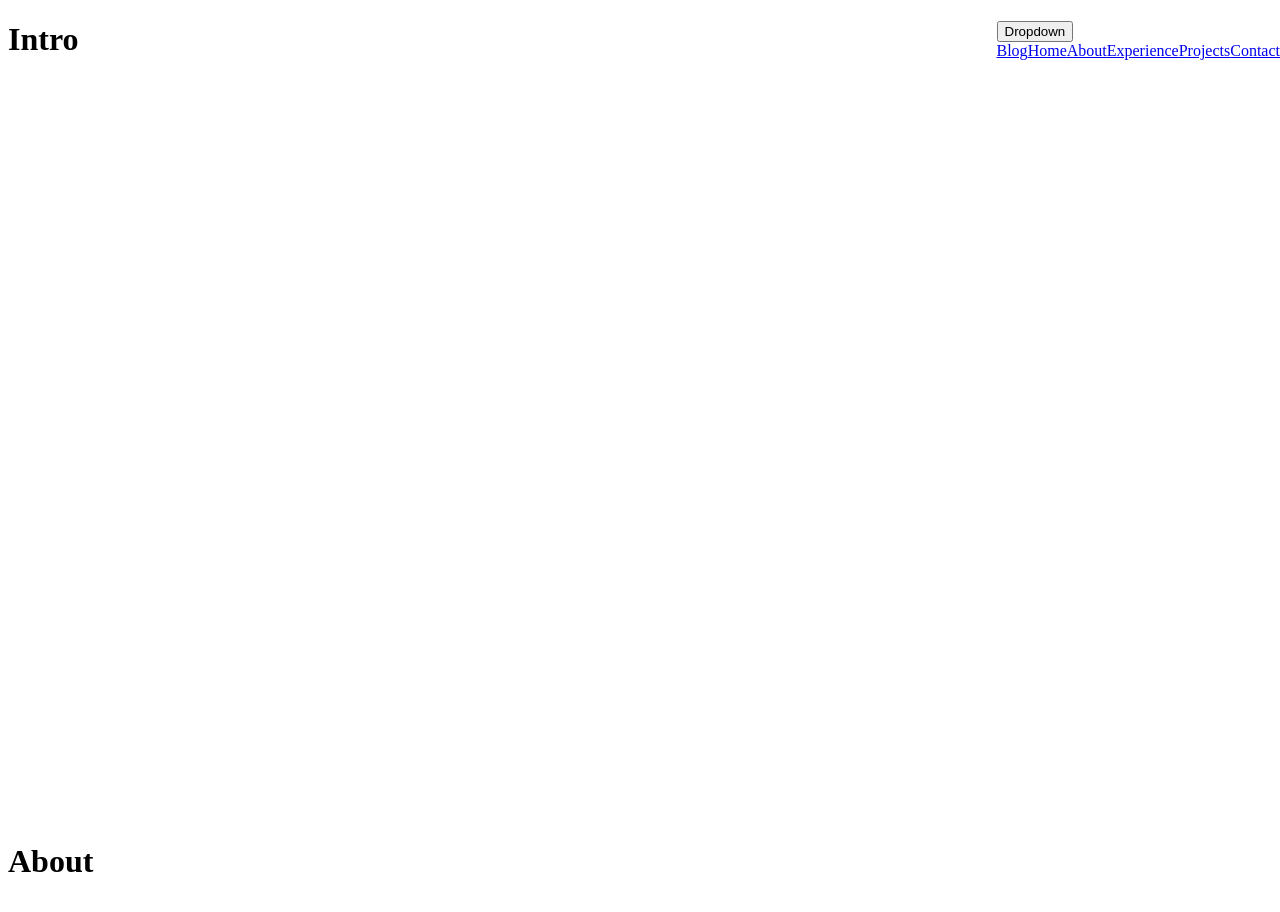
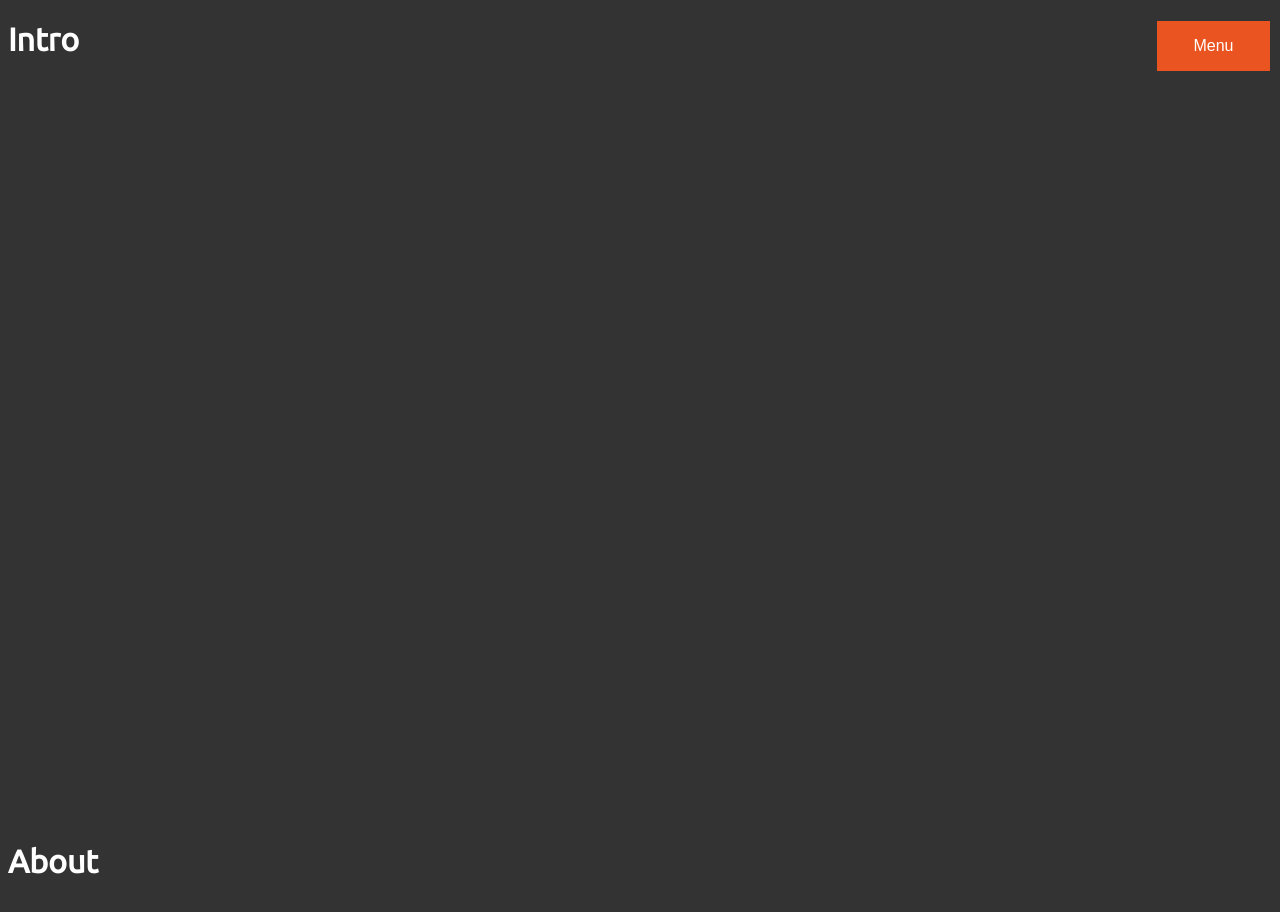
Before and after one commit to SunnyDaye/portfolio, a React (Create React App) app in the folder my-portfolio/: page / in a window 1280 px wide. Shown: the top 912 px of the page. Built offline with nearby package versions, Linux system fonts and the light colour scheme.

Commit message:
Navigation styled and background color determined

```diff
--- a/my-portfolio/src/App.js
+++ b/my-portfolio/src/App.js
@@ -7,6 +7,7 @@ import Experience from './pages/Experience';
 import Projects from './pages/Projects';
 import Contact from './pages/Contact';
 import './pages/pages.css';
+import './app.css';
 
 function App() {
     return (
--- a/my-portfolio/src/Nav.js
+++ b/my-portfolio/src/Nav.js
@@ -4,8 +4,8 @@ import "./nav.css";
 function Nav(){
     return (
         <nav className="nav">
-            <div className="dropdown">
-                <button class="dropbtn">Dropdown</button>
+           <div className="dropdown">
+                <button class="dropbtn">Menu</button>
                 <div className="dropdown-content">
                     <a href="#">Blog</a>
                     <a href="#intro">Home</a>
@@ -16,6 +16,7 @@ function Nav(){
                 </div>
             </div>
         </nav>
+
     );
 
 }
--- /dev/null
+++ b/my-portfolio/src/app.css
@@ -0,0 +1,12 @@
+@import url('https://fonts.googleapis.com/css2?family=Ubuntu');
+html {
+    scroll-behavior: smooth !important;
+    background-color: #333333;
+    color: #ffffff;
+    font-family: 'Ubuntu',sans-serif;
+}
+
+header {
+    position: fixed;
+    right: 10px;
+}
--- a/my-portfolio/src/nav.css
+++ b/my-portfolio/src/nav.css
@@ -1,4 +1,50 @@
 .nav {
-    position: fixed;
-    right: 0;
+
 }
+/* Style The Dropdown Button */
+.dropbtn {
+    background-color: #E95420;
+    color: white;
+    padding: 16px;
+    font-size: 16px;
+    min-width: 113px;
+    border: none;
+    cursor: pointer;
+  }
+
+  /* The container <div> - needed to position the dropdown content */
+  .dropdown {
+    position: relative;
+    display: inline-block;
+  }
+
+  /* Dropdown Content (Hidden by Default) */
+  .dropdown-content {
+    display: none;
+    position: absolute;
+    background-color: #f9f9f9;
+    min-width: 100px;
+    box-shadow: 0px 8px 16px 0px rgba(0,0,0,0.2);
+    z-index: 1;
+  }
+
+  /* Links inside the dropdown */
+  .dropdown-content a {
+    color: black;
+    padding: 12px 16px;
+    text-decoration: none;
+    display: block;
+  }
+
+  /* Change color of dropdown links on hover */
+  .dropdown-content a:hover {background-color: #f1f1f1}
+
+  /* Show the dropdown menu on hover */
+  .dropdown:hover .dropdown-content {
+    display: block;
+  }
+
+  /* Change the background color of the dropdown button when the dropdown content is shown */
+  .dropdown:hover .dropbtn {
+    background-color: #E95420;
+  }
--- a/my-portfolio/src/pages/pages.css
+++ b/my-portfolio/src/pages/pages.css
@@ -1,3 +1,7 @@
 .page {
     height: 100vh;
 }
+
+.page h1{
+
+}
```
